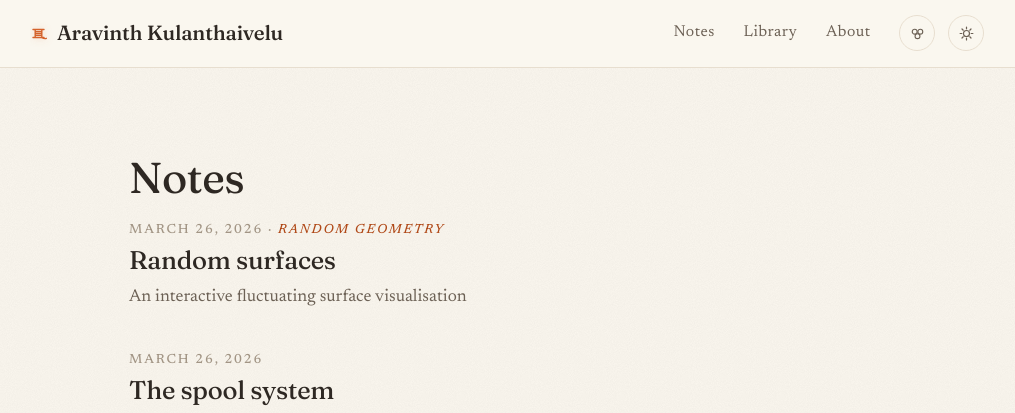
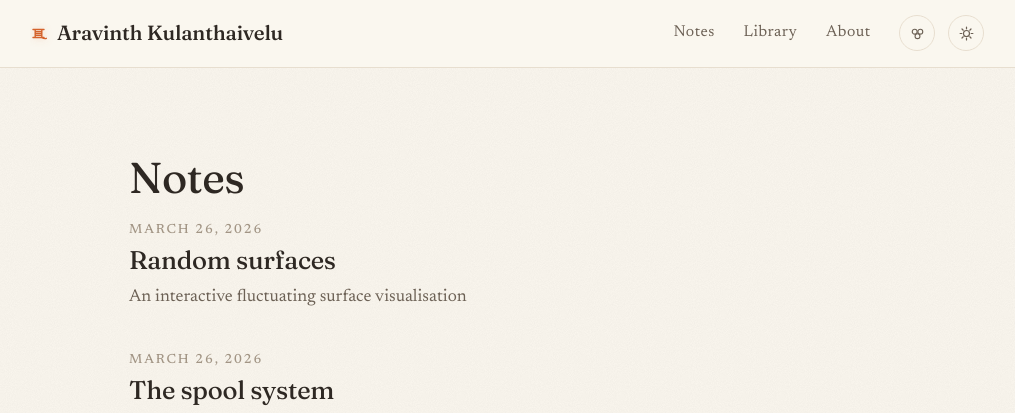
Before and after one commit to Aravinth-K/Aravinth-K.github.io, a Jekyll site: the page built from _pages/blog.html, in a window 1280 px wide. Shown: the top 413 px of the page, without its empty margins (133-1148 px from the left). Built offline with Jekyll 4.4.1, drawn with Linux system fonts in a browser that asks for light colours; the list of posts is cut into pages by our own code.

Commit message:
Gate remaining series labels behind show_series
The Notes listing and post byline still printed a post's series name
(e.g. 'RANDOM GEOMETRY') after the date — orphaned labels once the
Series section was hidden. They now respect the same show_series
flag, so re-enabling Series brings them back with everything else.

Co-Authored-By: Claude Fable 5 <noreply@anthropic.com>

```diff
--- a/_layouts/post.html
+++ b/_layouts/post.html
@@ -6,7 +6,7 @@ layout: default
     <h1 class="post-title">{{ page.title }}</h1>
     <div class="post-meta">
       <time datetime="{{ page.date | date_to_xmlschema }}">{{ page.date | date: "%B %-d, %Y" }}</time>
-      {% if page.series %}
+      {% if page.series and site.show_series %}
       <span class="meta-knot" aria-hidden="true"></span>
       <span class="meta-series">{{ page.series }}{% if page.series_order %} · Part {{ page.series_order }}{% endif %}</span>
       {% endif %}
--- a/_pages/blog.html
+++ b/_pages/blog.html
@@ -12,7 +12,7 @@ pagination:
   <li class="note-item reveal" style="--reveal-delay: {{ forloop.index0 | times: 0.06 }}s">
     <span class="entry-date">
       {{ post.date | date: "%B %-d, %Y" }}
-      {% if post.series %} · <span class="entry-series">{{ post.series }}</span>{% endif %}
+      {% if post.series and site.show_series %} · <span class="entry-series">{{ post.series }}</span>{% endif %}
     </span>
     <h3 class="entry-title">
       <a href="{{ post.url | relative_url }}">{{ post.title }}</a>
```
